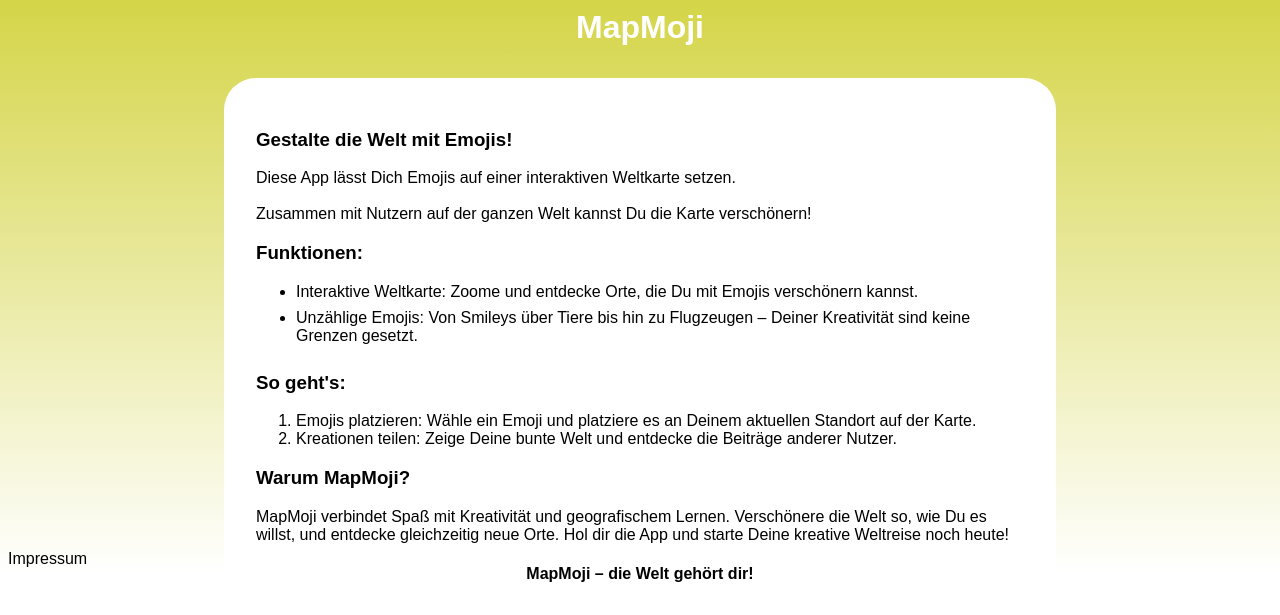
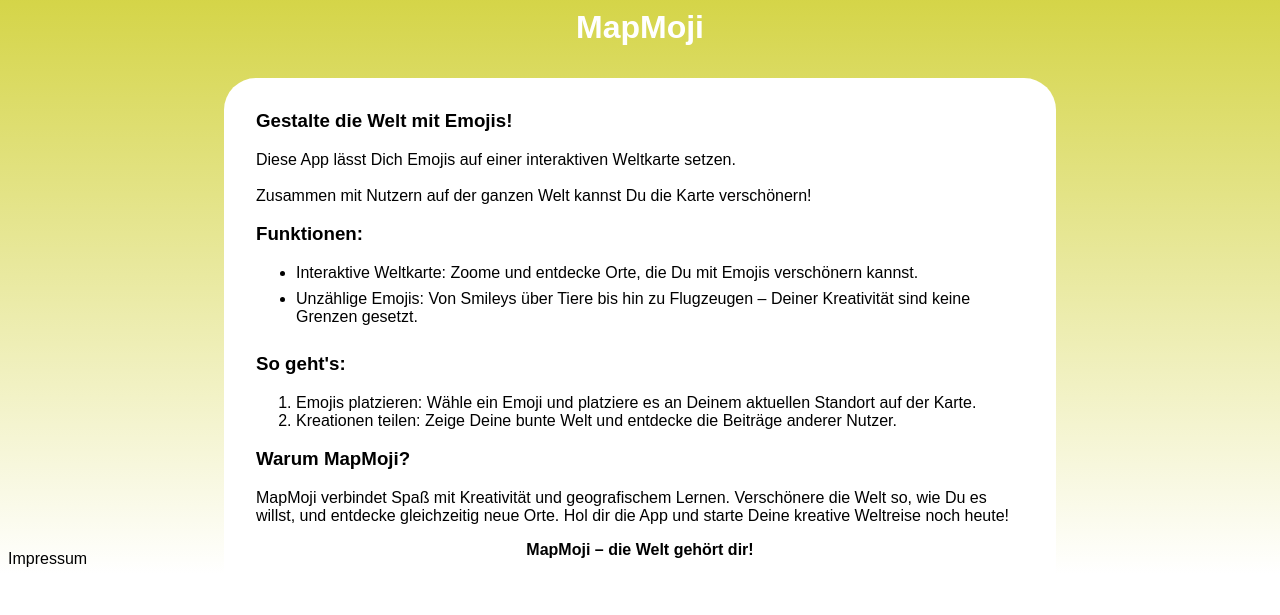
Before and after one commit to vincentmader/mapmoji-web, a Flask app: page / in a window 1280 px wide. Shown: the part 226-841 px from the top of the page. After the commit the page ends 793 px from the top, so only its background shows below. Run offline with Flask 3, Linux system fonts and the light colour scheme.

Commit message:
FIX formatting

```diff
--- a/static/css/base.css
+++ b/static/css/base.css
@@ -54,10 +54,6 @@ body {
 
     color: black;
 
-    h2 {
-        margin-top: 0px;
-    }
-
     p {}
 
     ul li {
@@ -111,3 +107,11 @@ ul li {
     width: 100%;
     text-align: center;
 }
+
+.bold {
+    font-weight: bold;
+}
+
+.no-top-margin {
+    margin-top: 0px;
+}
--- a/templates/index.html
+++ b/templates/index.html
@@ -15,7 +15,7 @@
 
     <div class="info">
 
-        <h3> Gestalte die Welt mit Emojis! </h3>
+        <h3 class="no-top-margin"> Gestalte die Welt mit Emojis! </h3>
 
         Diese App lässt Dich Emojis auf einer interaktiven Weltkarte setzen. <br />
         <br />
@@ -39,7 +39,7 @@
         Hol dir die App und starte Deine kreative Weltreise noch heute!
         <br />
 
-        <h4 class="center"> MapMoji – die Welt gehört dir! </h4>
+        <p class="bold center"> MapMoji – die Welt gehört dir! </p>
     </div>
 
 </div>
```
